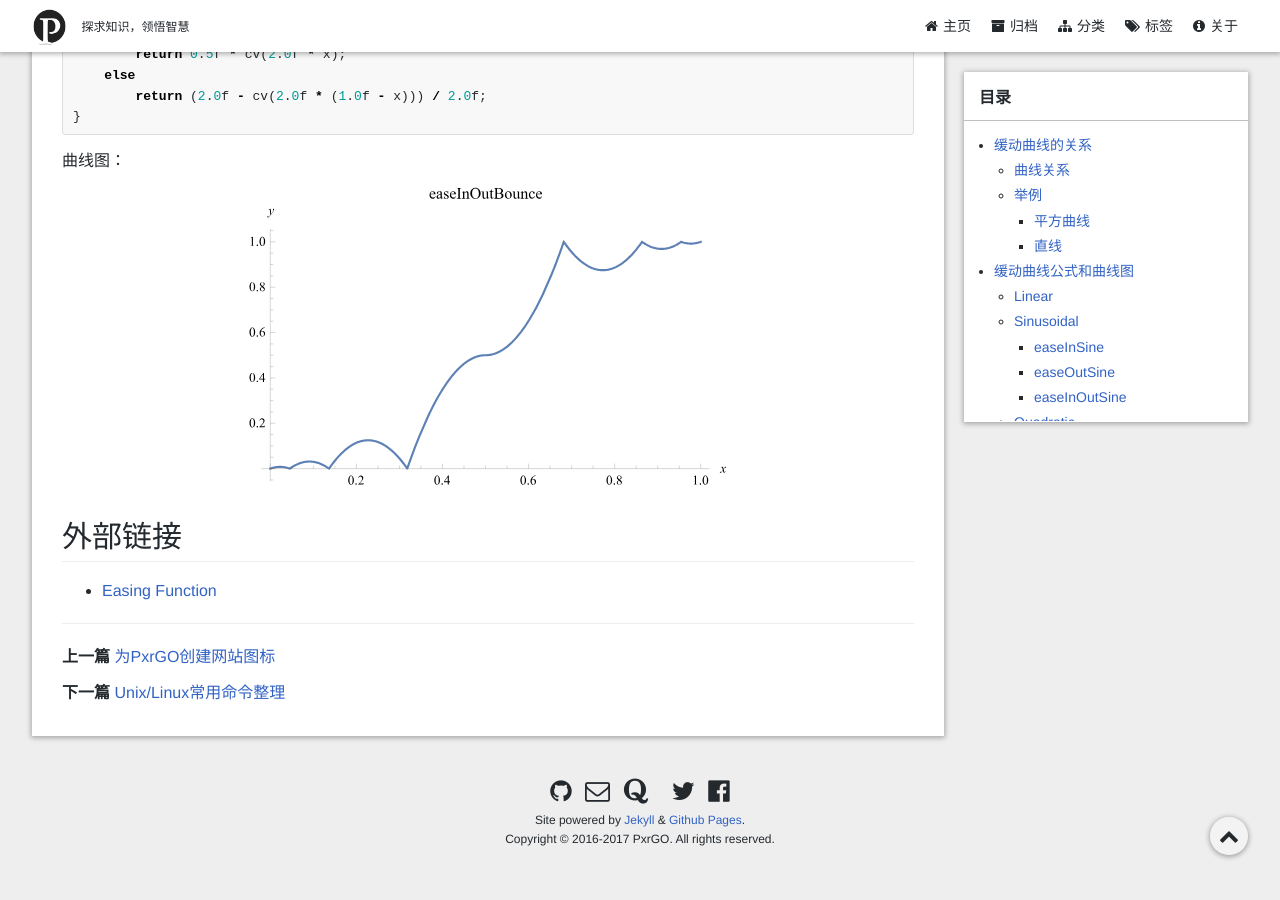
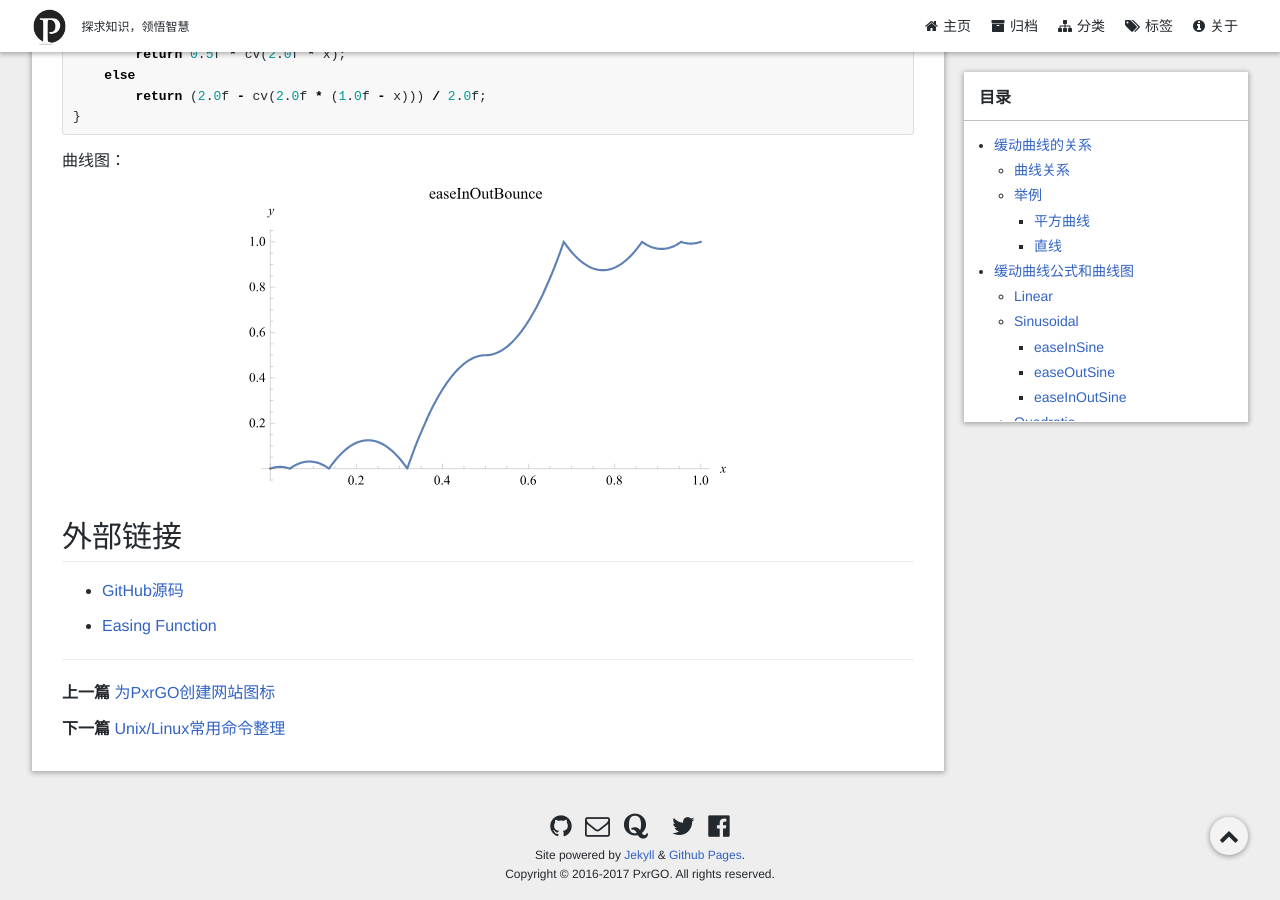
Before and after one commit to pyericz/blog, a Jekyll site: the page built from _posts/2017-08-28-ease-curve.md, in a window 1280 px wide and 900 px high, scrolled down 23371 px. Built offline with Jekyll 4.4.1, drawn with Linux system fonts in a browser that asks for light colours; formulas are drawn with MathJax 3; comment, search, counter and statistics services are not loaded; a style sheet for code colours, icons or effects is not loaded; before the commit the page ends 24235 px from its top, so only the background shows below that.

Commit message:
add github source code for ease-curve

```diff
--- a/_posts/2017-08-28-ease-curve.md
+++ b/_posts/2017-08-28-ease-curve.md
@@ -927,4 +927,6 @@ float easeInOut(curve cv, float x)
 
 ## 外部链接
 
+- [GitHub源码](https://github.com/pyericz/EaseCurve)
+
 - [Easing Function](http://easings.net)
```
